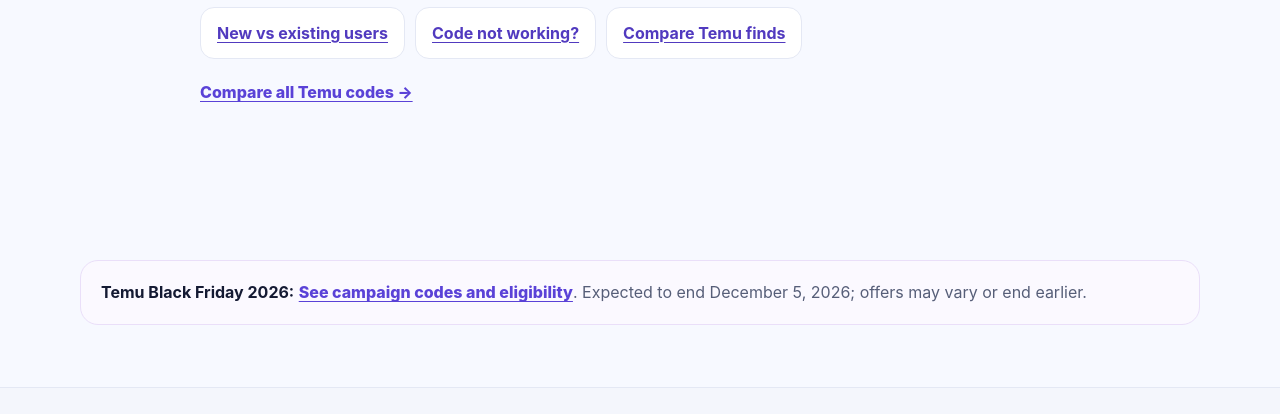
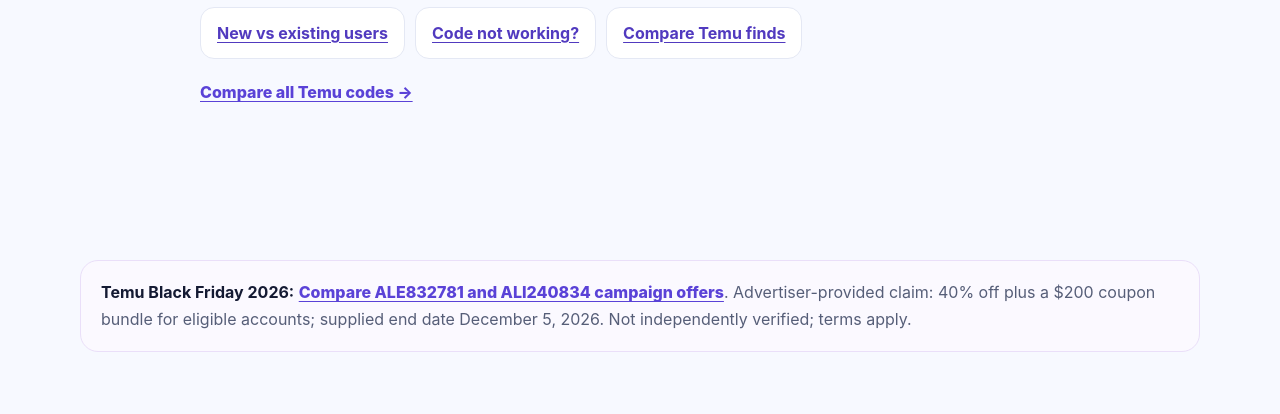
Before and after one commit to Iyadthemad/promocodefinders, a plain HTML site: page promocodefinders-seo-updated/temu-coupon-codes/index.html in a window 1280 px wide. Shown: the part 5227-5641 px from the top of the page. Drawn offline with Linux system fonts and the light colour scheme.

Commit message:
Clarify Black Friday campaign promotion and link to offer conditions

```diff
--- a/promocodefinders-seo-updated/temu-coupon-codes/index.html
+++ b/promocodefinders-seo-updated/temu-coupon-codes/index.html
@@ -17,7 +17,7 @@
 <h2>New account or returning shopper?</h2><p>A first visit, a new app installation and a first order are different things. The wording of the specific offer decides what qualifies. Returning customers should not assume a code advertised for new users will apply to them. Our <a href="/temu-new-vs-existing-users/">new-user vs existing-user guide</a> explains what to look for without promising eligibility.</p>
 <h2>Make the basket worth buying</h2><p>A discount is useful only if the items suit your needs. Our <a href="/best-temu-finds/">Temu finds guide</a> includes measurement and comparison checklists for organizers, desk accessories, decor and travel storage. It does not present untested products as tested recommendations.</p>
 <h2>Common questions</h2><div class="faq"><details><summary>Is ALE832781 checked?</summary><p>Yes. PromoCodeFinder records a manual publisher check date for ALE832781. That confirms the code was reviewed on that date, but it does not guarantee that every account receives the same promotion.</p></details><details><summary>Can I combine these three codes?</summary><p>We cannot confirm stacking. Read the terms of the offers shown to your account and check which discounts remain on the final order summary.</p></details><details><summary>Does opening the affiliate link apply the code?</summary><p>Do not assume it does. Follow the instructions Temu shows and look for the promotion in the order summary before you pay.</p></details></div>
-<div class="callout"><h2>Have a purchase in mind?</h2><p>Copy the code, review the offer, and decide based on your final basket total.</p><div class="actions"><button type="button" class="btn copy-btn" data-copy="ALE832781" aria-label="Copy code ALE832781">Copy ALE832781</button><a class="btn btn-primary" href="https://temu.to/k/po38azlpgx9" target="_blank" rel="sponsored nofollow noopener noreferrer">Check offer on Temu ↗</a></div></div><h2>More Temu help</h2><nav class="guide-links" aria-label="Temu help"><a href="/temu-coupon-tracker/">Temu coupon tracker</a><a href="/how-we-verify-coupons/">Verification method</a><a href="/temu-ale832781/">ALE832781 explained</a><a href="/how-to-use-temu-promo-codes/">How to use a code</a><a href="/temu-new-vs-existing-users/">New vs existing users</a><a href="/temu-promo-code-not-working/">Code not working?</a><a href="/best-temu-finds/">Compare Temu finds</a></nav><p><a class="text-link" href="/temu-coupon-codes/">Compare all Temu codes →</a></p></article><section class="section"><div class="container"><div class="notice"><strong>Temu Black Friday 2026:</strong> <a class="text-link" href="/temu-black-friday-2026/">See campaign codes and eligibility</a>. Expected to end December 5, 2026; offers may vary or end earlier.</div></div></section></main><footer class="footer"><div class="container"><div class="footer-grid">
+<div class="callout"><h2>Have a purchase in mind?</h2><p>Copy the code, review the offer, and decide based on your final basket total.</p><div class="actions"><button type="button" class="btn copy-btn" data-copy="ALE832781" aria-label="Copy code ALE832781">Copy ALE832781</button><a class="btn btn-primary" href="https://temu.to/k/po38azlpgx9" target="_blank" rel="sponsored nofollow noopener noreferrer">Check offer on Temu ↗</a></div></div><h2>More Temu help</h2><nav class="guide-links" aria-label="Temu help"><a href="/temu-coupon-tracker/">Temu coupon tracker</a><a href="/how-we-verify-coupons/">Verification method</a><a href="/temu-ale832781/">ALE832781 explained</a><a href="/how-to-use-temu-promo-codes/">How to use a code</a><a href="/temu-new-vs-existing-users/">New vs existing users</a><a href="/temu-promo-code-not-working/">Code not working?</a><a href="/best-temu-finds/">Compare Temu finds</a></nav><p><a class="text-link" href="/temu-coupon-codes/">Compare all Temu codes →</a></p></article><section class="section"><div class="container"><div class="notice"><strong>Temu Black Friday 2026:</strong> <a class="text-link" href="/temu-black-friday-2026/">Compare ALE832781 and ALI240834 campaign offers</a>. Advertiser-provided claim: 40% off plus a $200 coupon bundle for eligible accounts; supplied end date December 5, 2026. Not independently verified; terms apply.</div></div></section></main><footer class="footer"><div class="container"><div class="footer-grid">
 <div><a class="brand" href="/"><img src="/assets/logo.webp" alt="PromoCodeFinder logo"><span>PromoCodeFinder</span></a><p>Promo codes, shopping guides and curated product finds with clear eligibility notes.</p></div>
 <div><h4>Deals</h4><div class="footer-links"><a href="/promo-codes/">All Promo Codes</a><a href="/temu-coupon-codes/">Temu Codes</a><a href="/temu-coupon-tracker/">Coupon Tracker</a><a href="/olive-young-promo-code/">Olive Young Code</a></div></div>
 <div><h4>Guides</h4><div class="footer-links"><a href="/how-we-verify-coupons/">How we verify coupons</a><a href="/best-temu-finds/">Best Temu Finds</a><a href="/how-to-use-temu-promo-codes/">Using Temu codes</a><a href="/temu-promo-code-not-working/">Code help</a><a href="/best-olive-young-products/">Olive Young Finds</a></div></div>
```
